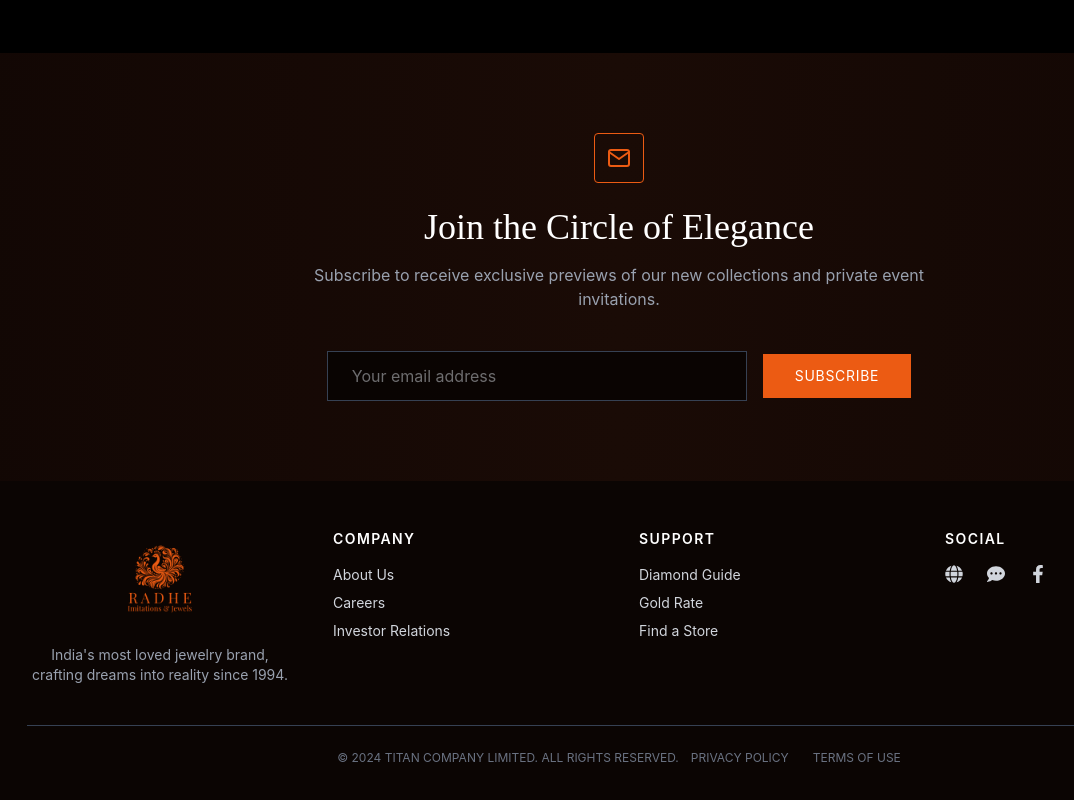
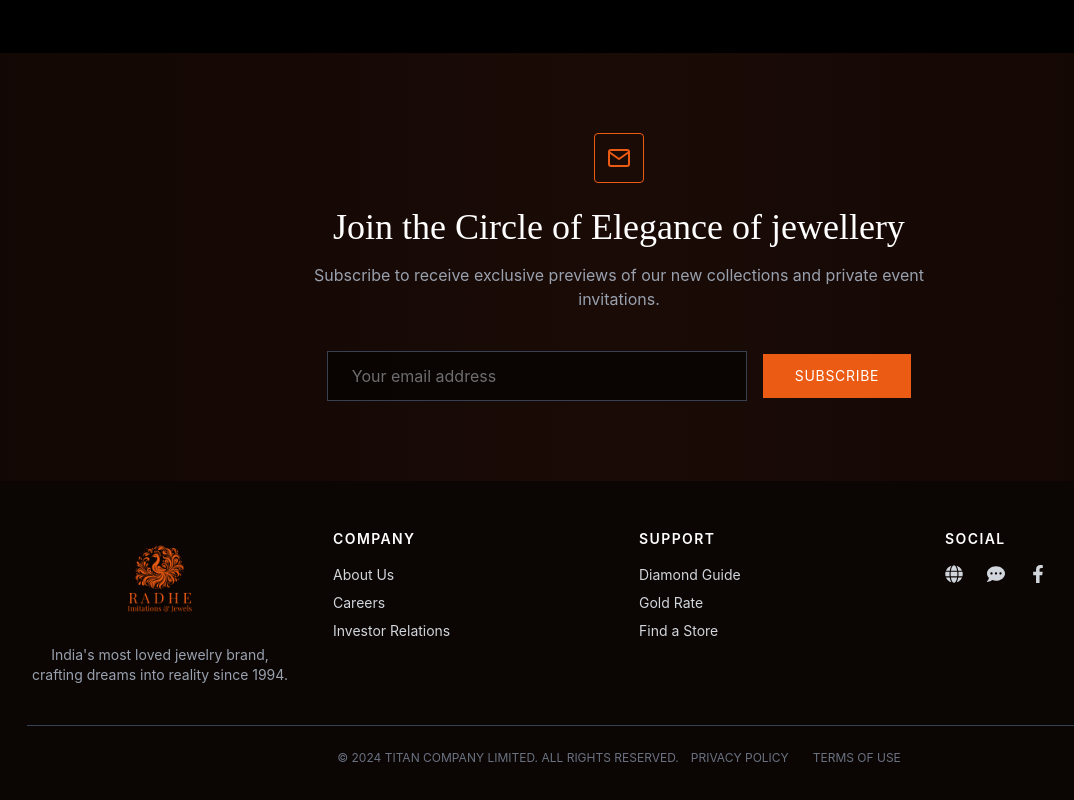
Before and after one commit to raj-undaviya/radheimitationsandjewels-frontend, a React app: page / in a window 1280 px wide. Shown: the part 4017-4817 px from the top of the page, without its empty margins (21-1095 px from the left). Built offline with nearby package versions, Linux system fonts and the light colour scheme; the HTML template or start-up script is replaced by a standard one.

Commit message:
Change in dev-exp

```diff
--- a/src/components/SubscribeSection.jsx
+++ b/src/components/SubscribeSection.jsx
@@ -18,7 +18,7 @@ export default function SubscribeSection() {
                     className="text-3xl md:text-4xl font-serif mb-4"
                     style={{ fontFamily: "'Playfair Display', serif" }}
                 >
-                    Join the Circle of Elegance
+                    Join the Circle of Elegance of jewellery
                 </h2>
 
                 {/* Description */}
```
